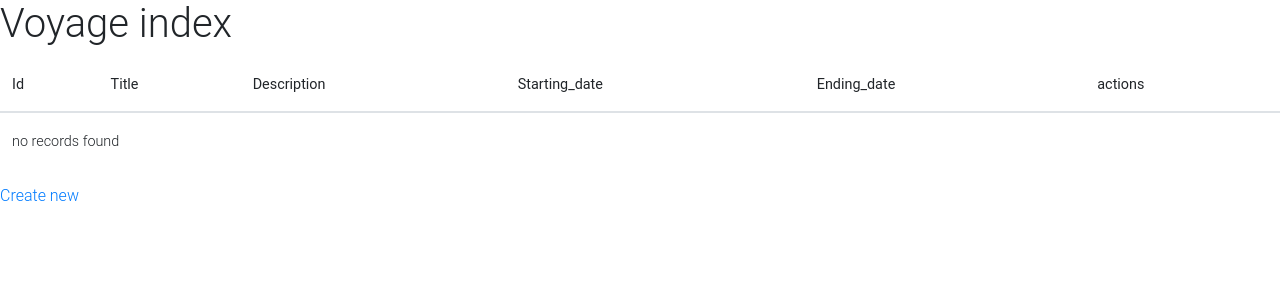
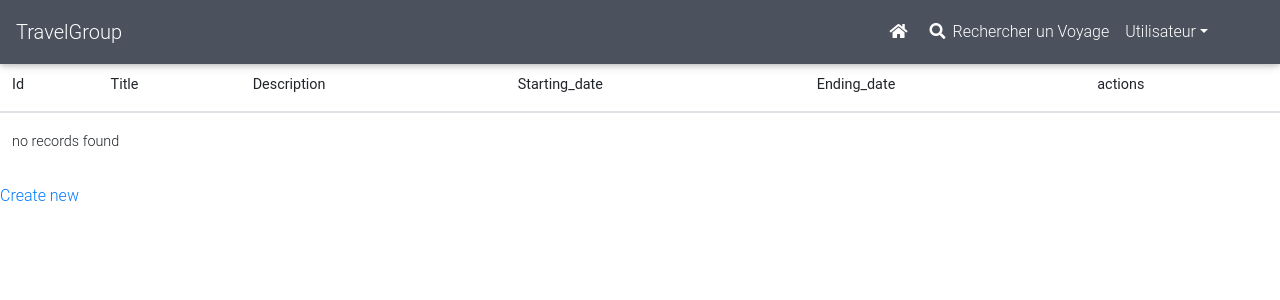
Before and after one commit to XavierGingaud/TravelGroup, a Symfony app: template templates/voyage/index.html.twig in a window 1280 px wide. Shown: the top 300 px of the page. Run offline with Twig, Linux system fonts and the light colour scheme; the template is opened without the code that fills it, so the values that code supplies are empty; some libraries are stand-ins or nearby versions.

Commit message:
Tweaking stuff

```diff
--- a/templates/base.html.twig
+++ b/templates/base.html.twig
@@ -8,6 +8,7 @@
         {% endblock %}
     </head>
     <body>
+        {{ include('nav.html.twig') }}
         {% block body %}{% endblock %}
         {% block javascripts %}
             {% include "javascripts.html.twig" %}
--- a/templates/home/index.html.twig
+++ b/templates/home/index.html.twig
@@ -3,9 +3,6 @@
 {% block title %}Hello HomeController!{% endblock %}
 
 {% block body %}
-    <header>
-        {% include "nav.html.twig" %}
-    </header>
 
     <main class="container-fluid mt-5 pt-5">
         <section class="card mdb-color stylish-color wow fadeIn animated">
--- a/templates/nav.html.twig
+++ b/templates/nav.html.twig
@@ -7,10 +7,10 @@
     <div class="collapse navbar-collapse" id="navbar">
         <ul class="navbar-nav ml-auto">
             <li class="nav-item">
-                <a class="nav-link" href="#"><i class="fas fa-home"></i></a>
+                <a class="nav-link" href="{{ path('home') }}"><i class="fas fa-home"></i></a>
             </li>
             <li class="nav-item">
-                <a class="nav-link" href="#"><i class="fas fa-search"></i> Rechercher un Voyage</a>
+                <a class="nav-link" href="{{ path('voyage_index') }}"><i class="fas fa-search"></i> Rechercher un Voyage</a>
             </li>
             {% if is_granted('IS_AUTHENTICATED_FULLY') %}
                 <li class="nav-item">
@@ -27,7 +27,7 @@
                         <div class="dropdown-divider"></div>
                     {% endif %}
                     {% if is_granted('IS_AUTHENTICATED_FULLY') %}
-                        <a class="dropdown-item" href="#"><i class="fas fa-user"></i> Mon profil</a>
+                        <a class="dropdown-item" href="{{ path('fos_user_profile_show') }}"><i class="fas fa-user"></i> Mon profil</a>
                         <a class="dropdown-item" href="#"><i class="fas fa-plane"></i> Mes voyages</a>
                         <div class="dropdown-divider"></div>
                         <a class="dropdown-item" href="{{ path('fos_user_security_logout') }}"><i class="fas fa-sign-out-alt"></i> Déconnexion</a>
```
Also changed, not shown: templates/bundles/FOSUserBundle/Registration/register_content.html.twig (+22 -4 lines).
